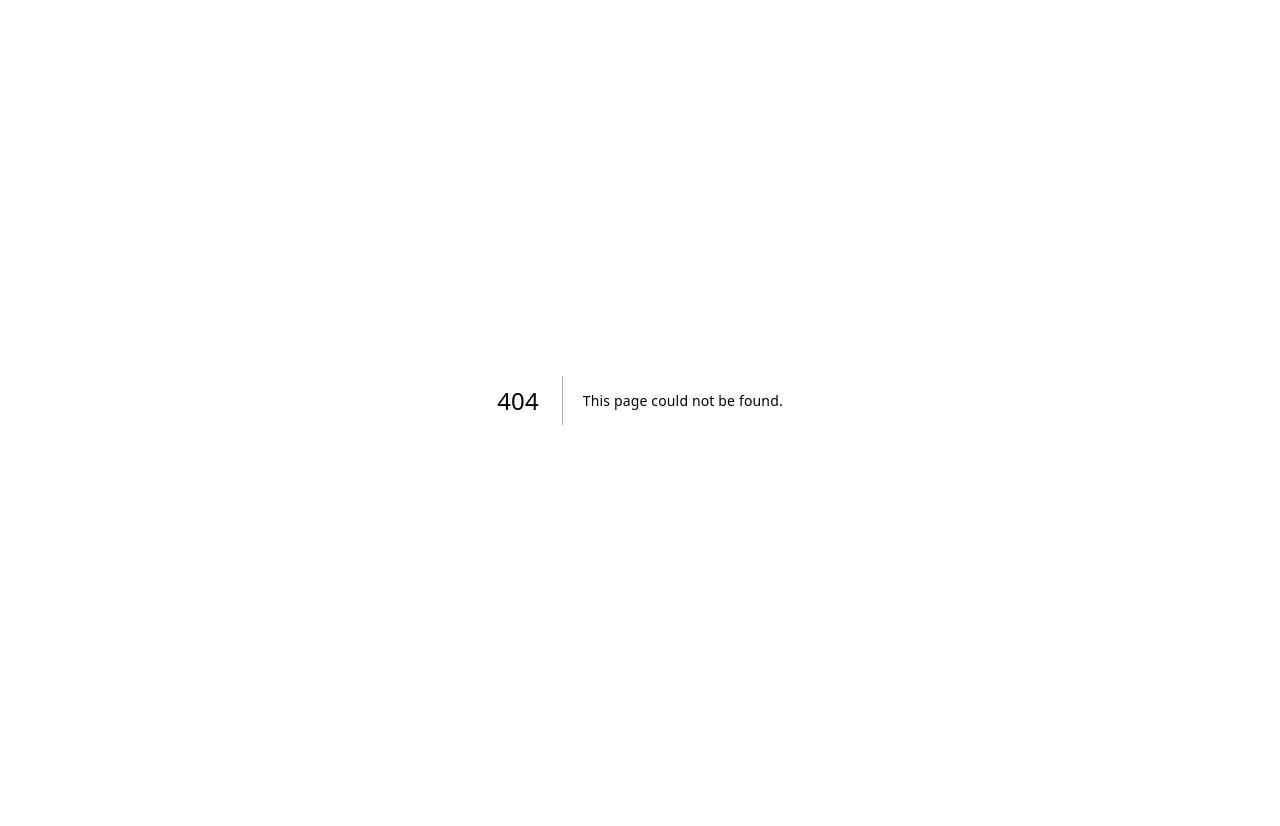
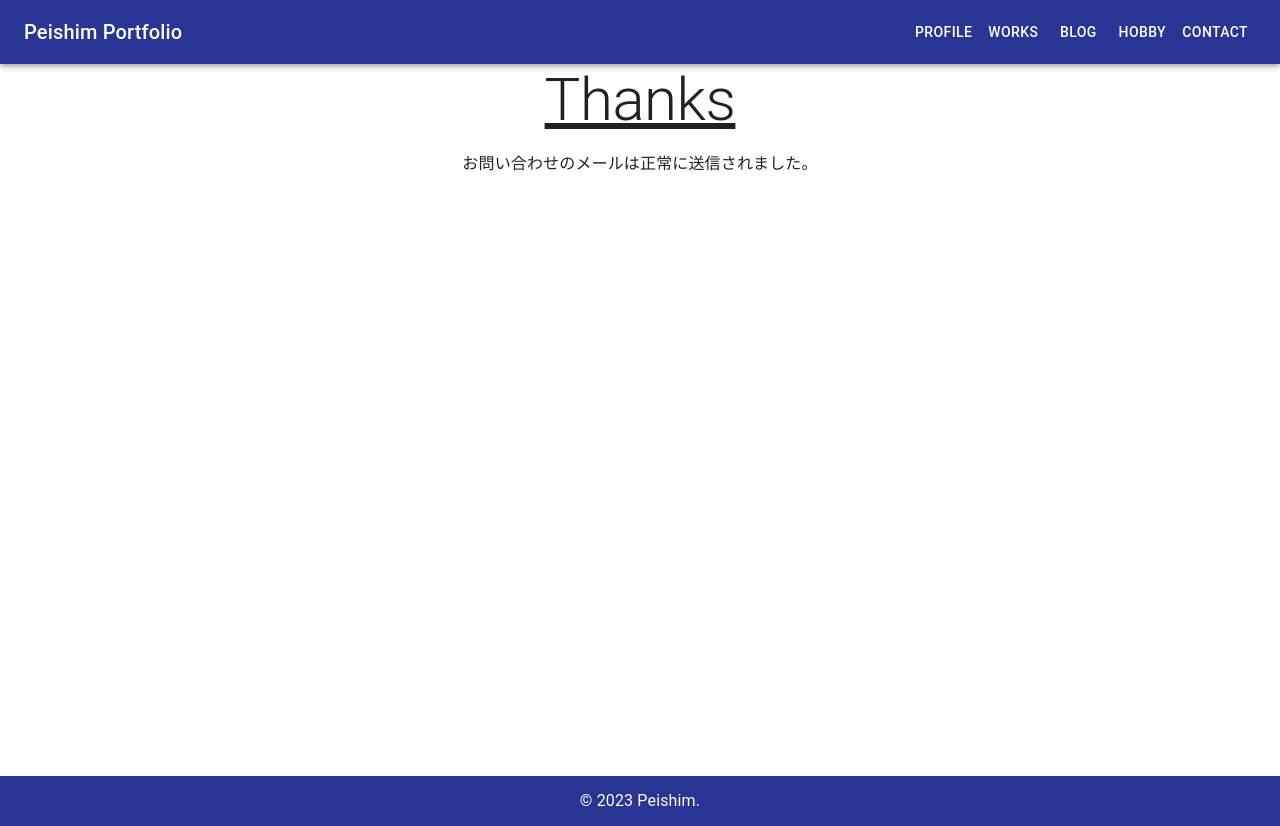
Before and after one commit to shimpei1494/pei-portfolio, a Next.js app: page /thanks in a window 1280 px wide. Before the commit this address had no page. Before the commit the page ends 800 px from the top, so only its background shows below. Built offline with nearby package versions, Linux system fonts and the light colour scheme.

Commit message:
Thanksページを簡易的に作成

```diff
--- /dev/null
+++ b/pages/thanks.tsx
@@ -0,0 +1,29 @@
+import { Box, Container, Typography } from "@mui/material"
+import { Footer } from "../components/layouts/Footer"
+import Header from "../components/layouts/Header"
+import { HeadTag } from "../components/layouts/HeadTag"
+
+function Thanks() {
+  return (
+    <>
+    <HeadTag />
+    <main>
+      <Header />
+      <Container maxWidth='md'>
+        <Box mb={6}>
+          <Typography variant="h2" align='center' sx={{textDecoration: 'underline'}} mb={2}>
+            Thanks
+          </Typography>
+          <Typography align='center'>
+            お問い合わせのメールは正常に送信されました。<br/>
+          </Typography>
+          <Box height="65vh"></Box>
+        </Box>
+      </Container>
+      <Footer />
+    </main>
+    </>
+  )
+};
+
+export default Thanks
```
